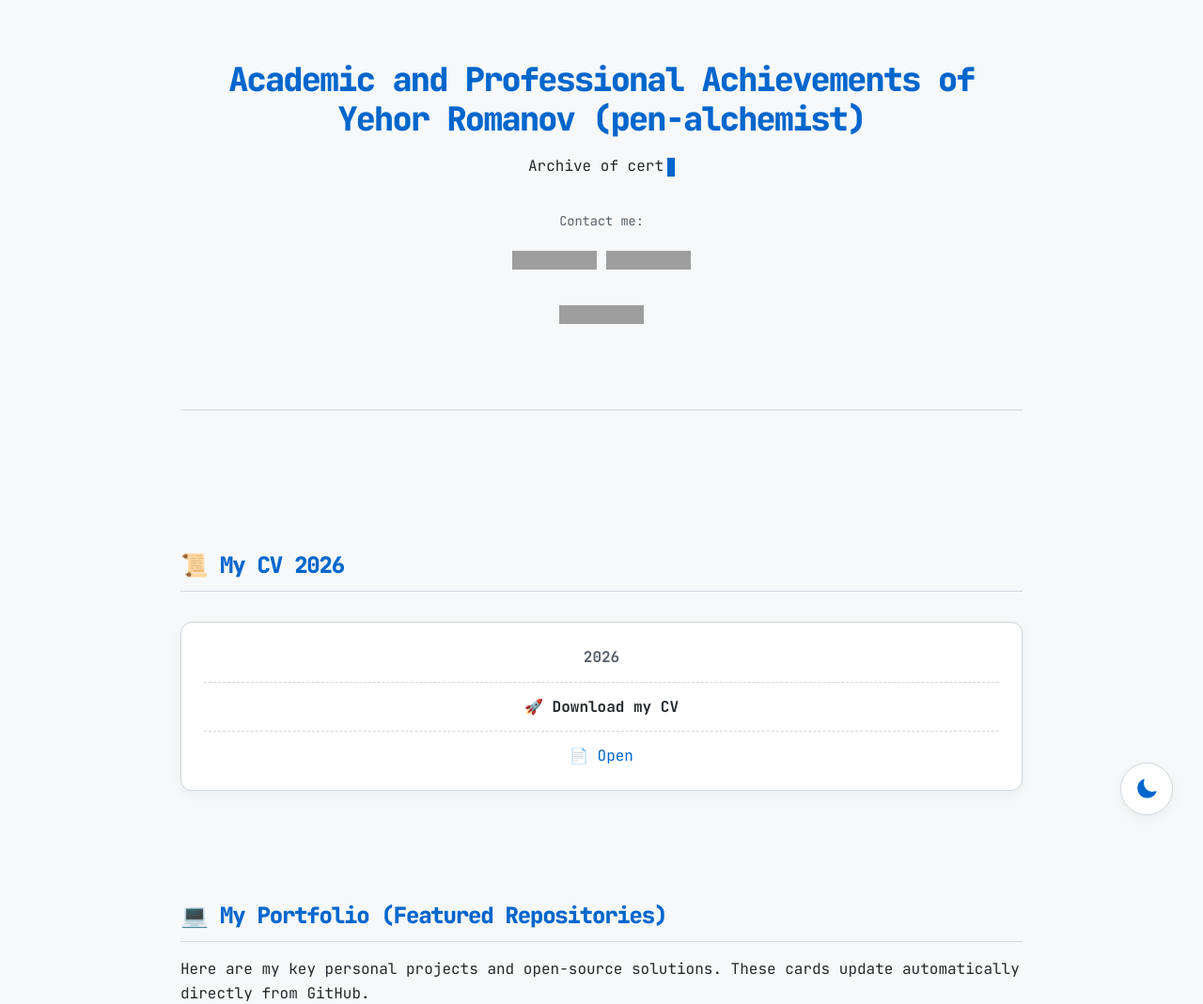
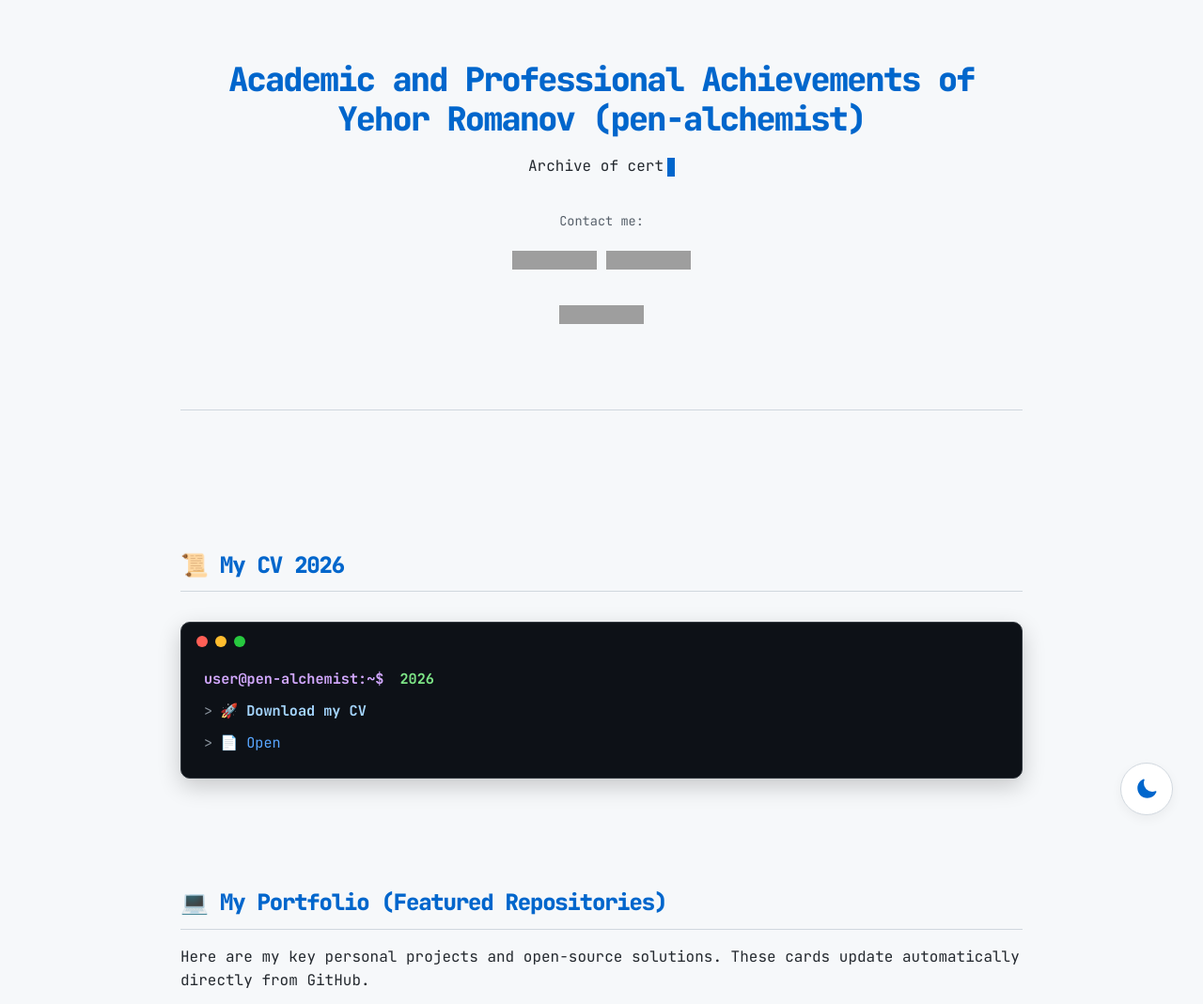
Before and after one commit to pen-alchemist/pen-alchemist.github.io, a Jekyll site: the page built from README.md, in a window 1280 px wide. Shown: the top 1069 px of the page at 94% size. Built offline with Jekyll 4.4.1, drawn with Linux system fonts in a browser that asks for light colours; our own code applies the rules of GitHub Pages for plain Markdown files; grey boxes are pictures that could not be loaded.

Commit message:
Update style.css

```diff
--- a/assets/css/style.css
+++ b/assets/css/style.css
@@ -139,16 +139,30 @@ tbody {
 }
 
 tr {
-  background-color: var(--surface-color);
-  border-radius: 12px;
-  box-shadow: var(--shadow-elevation);
+  background-color: #0D1117;
+  border-radius: 10px;
+  box-shadow: 0 8px 24px rgba(0,0,0,0.2);
   display: flex;
   flex-direction: column;
-  padding: 1.5rem;
-  border: 1px solid var(--border-color);
+  padding: 2.5rem 1.5rem 1.5rem;
+  border: 1px solid #30363D;
+  position: relative;
   opacity: 0;
   transform: translateY(20px);
   transition: opacity 0.5s ease, transform 0.5s cubic-bezier(0.175, 0.885, 0.32, 1.275), box-shadow 0.3s ease;
+  color: #39D353;
+}
+
+tr::before {
+  content: '';
+  position: absolute;
+  top: 14px;
+  left: 16px;
+  width: 12px;
+  height: 12px;
+  border-radius: 50%;
+  background: #FF5F56;
+  box-shadow: 20px 0 0 #FFBD2E, 40px 0 0 #27C93F;
 }
 
 tr.show {
@@ -158,28 +172,52 @@ tr.show {
 
 tr:hover {
   transform: translateY(-5px);
-  box-shadow: 0 8px 24px rgba(0, 0, 0, 0.15);
-  background-color: var(--surface-color);
+  box-shadow: 0 12px 32px rgba(0,0,0,0.4);
+  background-color: #161B22;
 }
 
 td {
   display: block;
-  padding: 0.8rem 0;
-  text-align: center!important;
-  border-bottom: 1px dashed var(--border-color);
+  padding: 0.3rem 0;
+  text-align: left !important;
+  border-bottom: none;
   word-wrap: break-word;
+  color: #A5D6FF;
+  font-size: 0.95rem;
+  min-height: 1.6rem;
 }
 
 td:first-child {
   font-weight: 700;
-  color: var(--text-muted);
-  padding-top: 0;
+  color: #7EE787;
+  padding-top: 0.5rem;
+}
+
+td:first-child::before {
+  content: 'user@pen-alchemist:~$ ';
+  color: #D2A8FF;
+  margin-right: 8px;
+}
+
+td:not(:first-child)::before {
+  content: '>';
+  color: #8B949E;
+  margin-right: 8px;
+  display: inline-block;
 }
 
 td:last-child {
   border-bottom: none;
   padding-bottom: 0;
   margin-top: auto;
+}
+
+td a {
+  color: #58A6FF;
+}
+
+td a:hover {
+  color: #79C0FF;
 }
 
 div[align="center"] {
@@ -260,6 +298,10 @@ div[align="center"]:has(a > img[src*="github-readme-stats"]) img {
   margin-left: 4px;
 }
 
+td .cursor {
+  background-color: #39D353;
+}
+
 @keyframes blink {
   0%, 100% { opacity: 1; }
   50% { opacity: 0; }
```
